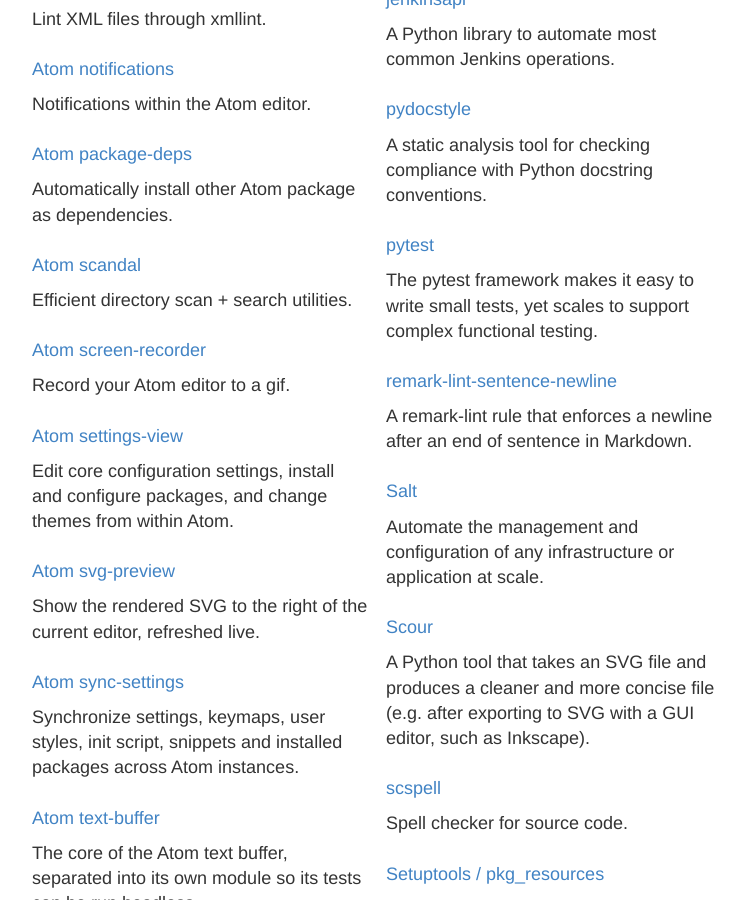
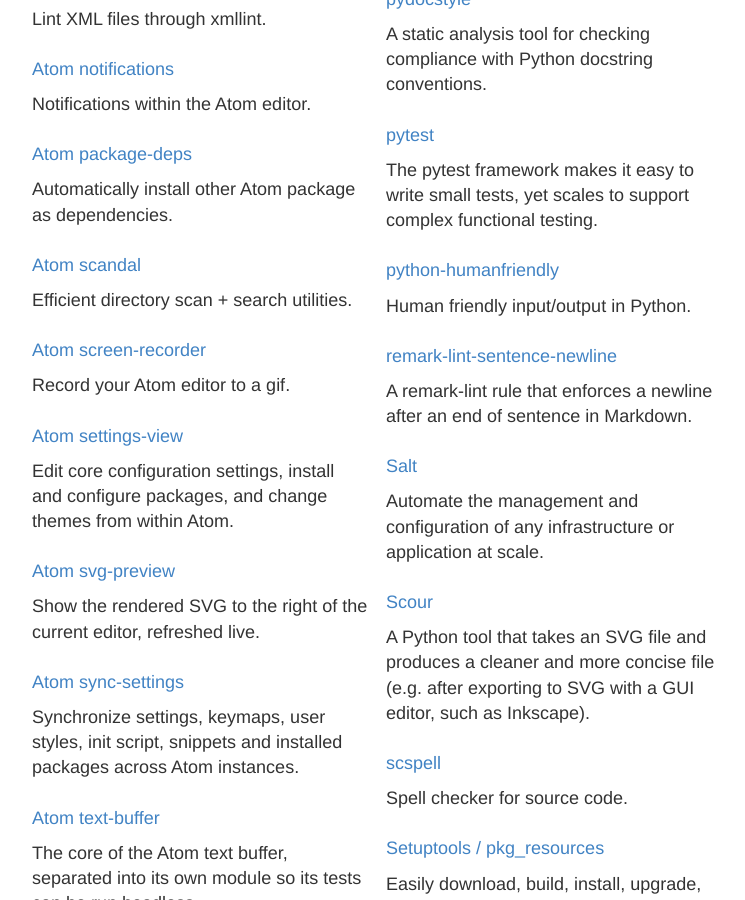
Before and after one commit to dirk-thomas/dirk-thomas.github.io, a Jekyll site: the page built from projects/index.md, in a window 1280 px wide and 900 px high, scrolled down 3017 px. Shown: the whole window, without its empty margins (278-1023 px from the left). Built offline with Jekyll 4.4.1, drawn with Linux system fonts in a browser that asks for light colours; emoji names are drawn with the system emoji font.

Commit message:
add python-humanfriendly to project list

```diff
--- a/projects/index.md
+++ b/projects/index.md
@@ -270,6 +270,10 @@
 
   The pytest framework makes it easy to write small tests, yet scales to support complex functional testing.
 
+* [python-humanfriendly](https://github.com/xolox/python-humanfriendly/issues?&q=author%3Adirk-thomas)
+
+  Human friendly input/output in Python.
+
 * [remark-lint-sentence-newline](https://github.com/chcokr/remark-lint-sentence-newline/issues?q=author%3Adirk-thomas)
 
   A remark-lint rule that enforces a newline after an end of sentence in Markdown.
```
